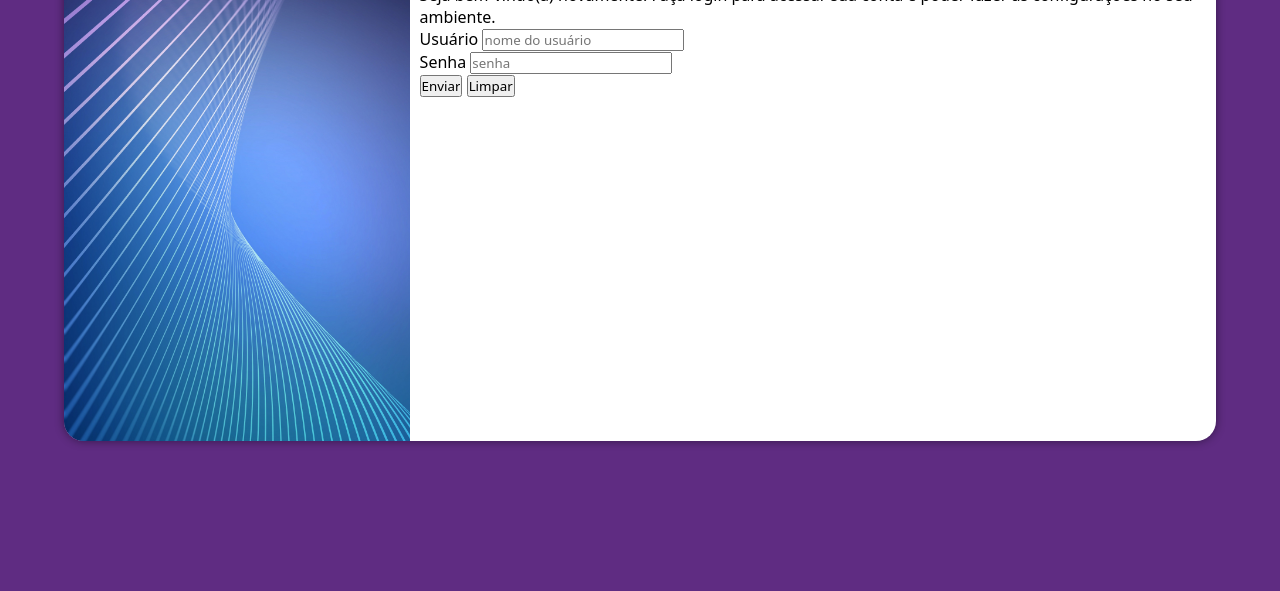
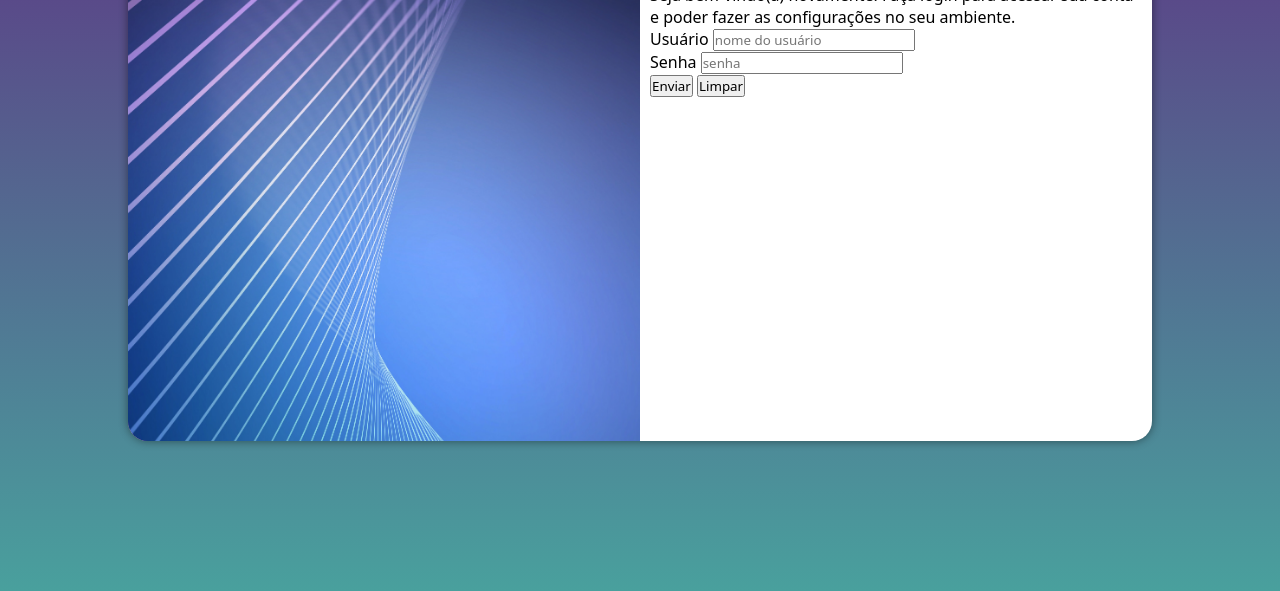
Before and after one commit to DavidSilva32/projeto-login, a plain HTML site: page index.html in a window 1280 px wide. Shown: the part 209-800 px from the top of the page. Drawn offline with Linux system fonts and the light colour scheme.

Commit message:
update CSS

```diff
--- a/estilos/media-query.css
+++ b/estilos/media-query.css
@@ -9,6 +9,10 @@
 */
 
 @media screen and (min-width: 768px) {
+    body {
+        background-image: linear-gradient(to top, var(--cor01), var(--cor02));
+    }
+
     section#login {
         width: 90vw;
     }
@@ -24,3 +28,21 @@
         width: 70%;
     }
 }
+
+@media screen and (min-width: 1024px) {
+    body {
+        background-image: linear-gradient(to top, var(--cor01), var(--cor02));
+    }
+
+    section#login {
+        width: 1024px;
+    }
+
+    div#imagem {
+        width: 50%;
+    }
+
+    div#formulario {
+        width: 50%;
+    }
+}
--- a/estilos/style.css
+++ b/estilos/style.css
@@ -10,7 +10,7 @@
 
 :root {
     --cor01: #49a09d;
-    --cor002: #5f2c82;
+    --cor02: #5f2c82;
 }
 
 * {
@@ -21,7 +21,7 @@
 }
 
 html, body {
-    background-color: var(--cor002);
+    background-color: var(--cor02);
     width: 100vw;
     height: 100vh;
 }
@@ -44,11 +44,14 @@ section#login {
     height: 500px;
     border-radius: 20px;
     box-shadow: 0px 0px 10px rgba(0, 0, 0, 0.459);
+
+    transition: width .3s, height .3s;
+    transition-timing-function: ease;
 }
 
 div#imagem {
     display: block;
-    background: var(--cor002) url(../imagens/pexels-sean-whang-804269.jpg) no-repeat left top;
+    background: var(--cor02) url(../imagens/pexels-sean-whang-804269.jpg) no-repeat left top;
     background-size: cover;
     height: 200px;
 }
```
